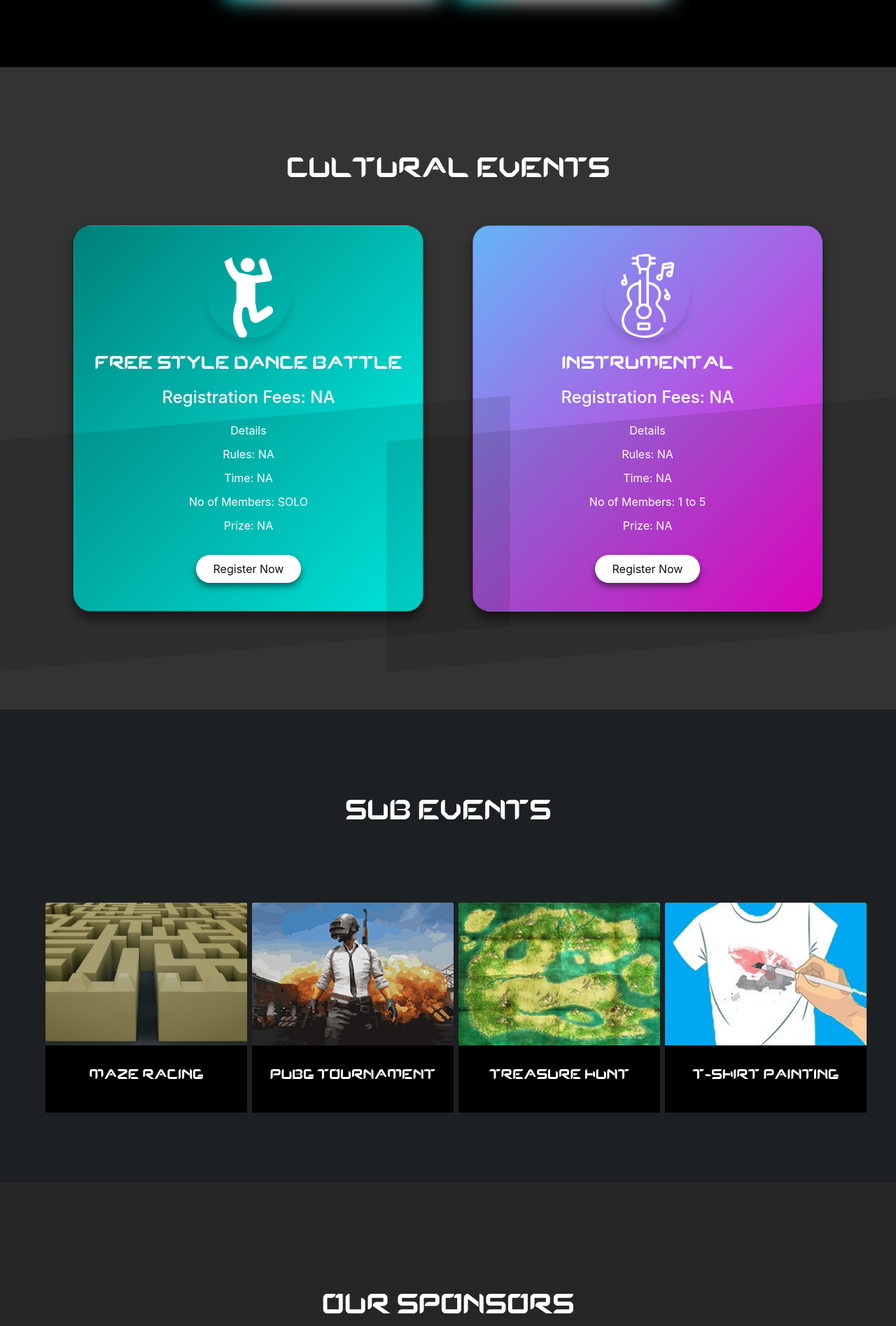
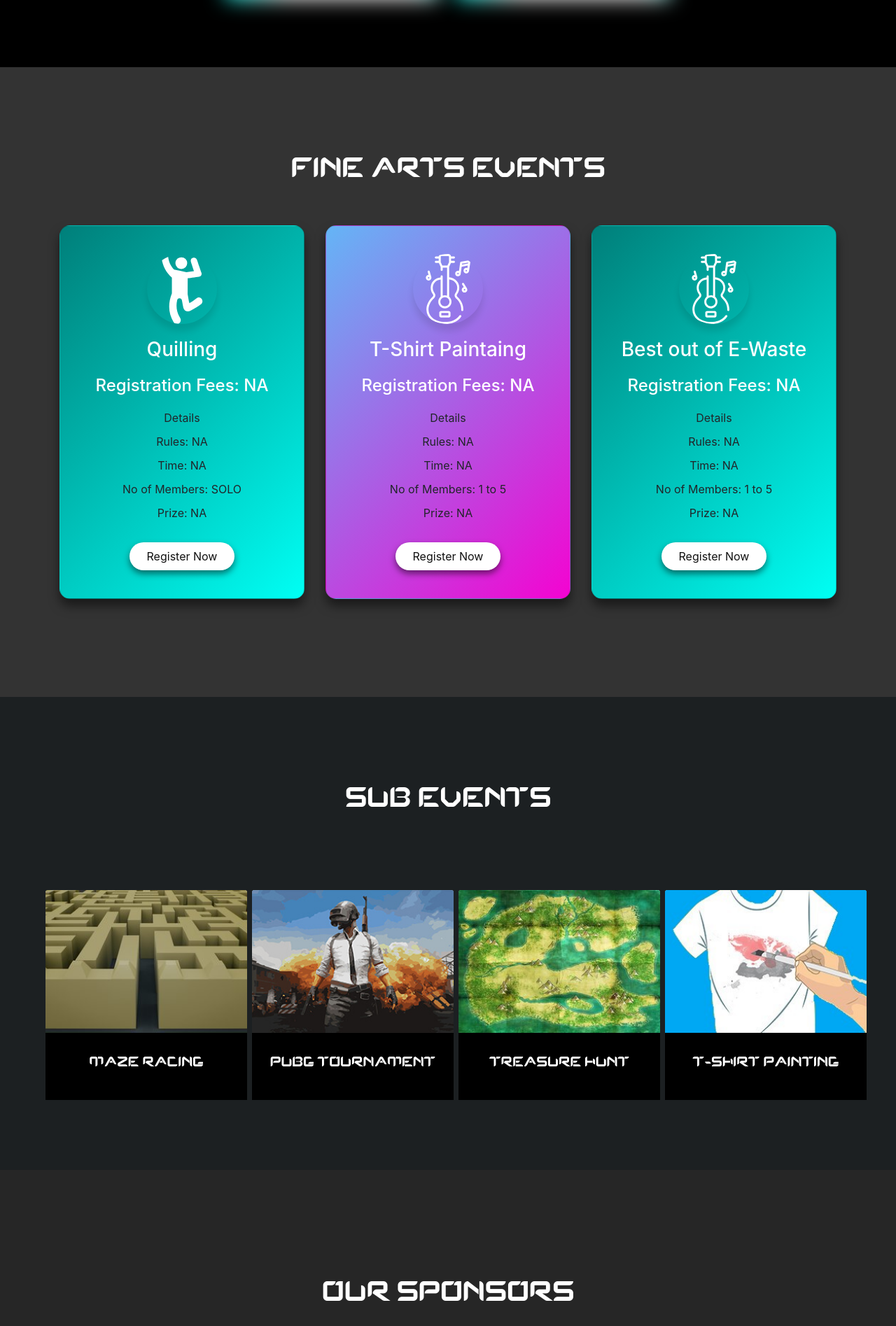
Before and after one commit to ruchamahabal/techxposure-2.0, a PHP site: page / in a window 1280 px wide; the page is wider, and only the part inside the window is pictured. Shown: the part 4331-6226 px from the top of that part at 70% size. Run offline with PHP 8.4, Linux system fonts and the light colour scheme; some libraries are stand-ins or nearby versions.

Commit message:
added price cards

```diff
--- a/css/custom.css
+++ b/css/custom.css
@@ -698,9 +698,9 @@ padding:70px 0px 0px 0px;
 }
 .price-card {
   position: relative;
-  max-width: 500px;
+  max-width: 400px;
   height: auto;
-  border-radius: 25px;
+  border-radius: 15px;
   padding: 40px 20px;
   margin: 20px auto;
   box-shadow: 0 10px 15px rgba(0,0,0,.5);
@@ -717,10 +717,10 @@ padding:70px 0px 0px 0px;
 }
 .col:nth-child(3) .price-card,
 .col:nth-child(3) .price-card .title .fa{
-  background: linear-gradient(-45deg, #f403d1, #64b5f6);
+  background: linear-gradient(-45deg, #00fff4,#00e5db,#00ccc3,#00b2aa,#009992,#007f7a);
 }
 .price-card::before{
-  content:'';
+
   position: absolute;
   bottom: 0;
   left: 0;
@@ -733,23 +733,21 @@ padding:70px 0px 0px 0px;
 .title .culturalIcon{
   color:#fff;
   font-size: 60px;
-  width: 120px;
-  height:120px;
+  width: 100px;
+  height:100px;
   border-radius: 50%;
   text-align: center;
-  line-height: 120px;
+  line-height: 100px;
   box-shadow: 0 10px 10px rgba(0,0,0,.1);
 }
 
 .title h2{
   position: relative;
   margin:20px 0 0;
-  padding: 0;
+  padding 0;
   color:#fff;
-  font-size: 26px;
-  z-index: 2;
-  font-family: protos, serif;
-  color:white;
+  font-size: 28px;
+  z-index: 2
 }
 
 .price{
@@ -774,7 +772,7 @@ padding:70px 0px 0px 0px;
   margin:0 0 10px;
   padding:0;
   list-style: none;
-  color: #fff;
+  color #fff;
   font-size: 16px;
 }
 
@@ -801,6 +799,7 @@ padding:70px 0px 0px 0px;
 .price-card:hover{
   transform: scale(1.1);
 }
+
 
 /* Footer */
 #footer {
--- a/index.php
+++ b/index.php
@@ -253,7 +253,7 @@
 <!-- CULTURAL EVENTS -->
 
 <section id="cultural-events">
-  <h1 align=center>Cultural Events</h1>
+  <h1 align=center>Fine Arts Events</h1>
     <div class="container-fluid">
       <div class="container">
         <div class="row">
@@ -262,7 +262,7 @@
               <div class="title">
                 <!-- <i class="fa fa-music"></i> -->
                 <img class="culturalIcon" src="assets\icons\Dance Battle.svg" alt="NA">
-                <h2>Free Style Dance Battle</h2>
+                <h2>Quilling</h2>
               </div>
               <div class="price">
                 <h4>Registration Fees: NA</h4>
@@ -284,7 +284,29 @@
               <div class="title">
                 <!-- <i class="fa fa-paper-plane"></i> -->
                 <img class="culturalIcon" src="assets\icons\Instrumental.svg" alt="NA">
-                <h2>Instrumental</h2>
+                <h2>T-Shirt Paintaing</h2>
+              </div>
+              <div class="price">
+                <h4>Registration Fees: NA</h4>
+              </div>
+              <div class="option">
+                <ul>
+                  <li>Details</li>
+                  <li>Rules: NA</li>
+                  <li>Time: NA</li>
+                  <li>No of Members: 1 to 5</li>
+                  <li>Prize: NA</li>
+                </ul>
+              </div>
+              <a href="#" name="culturalEvent" data-toggle="modal" data-target="#registerModal">Register Now</a>
+            </div>
+          </div>
+          <div class="col">
+            <div class="card text-center price-card">
+              <div class="title">
+                <!-- <i class="fa fa-paper-plane"></i> -->
+                <img class="culturalIcon" src="assets\icons\Instrumental.svg" alt="NA">
+                <h2>Best out of E-Waste</h2>
               </div>
               <div class="price">
                 <h4>Registration Fees: NA</h4>
```
